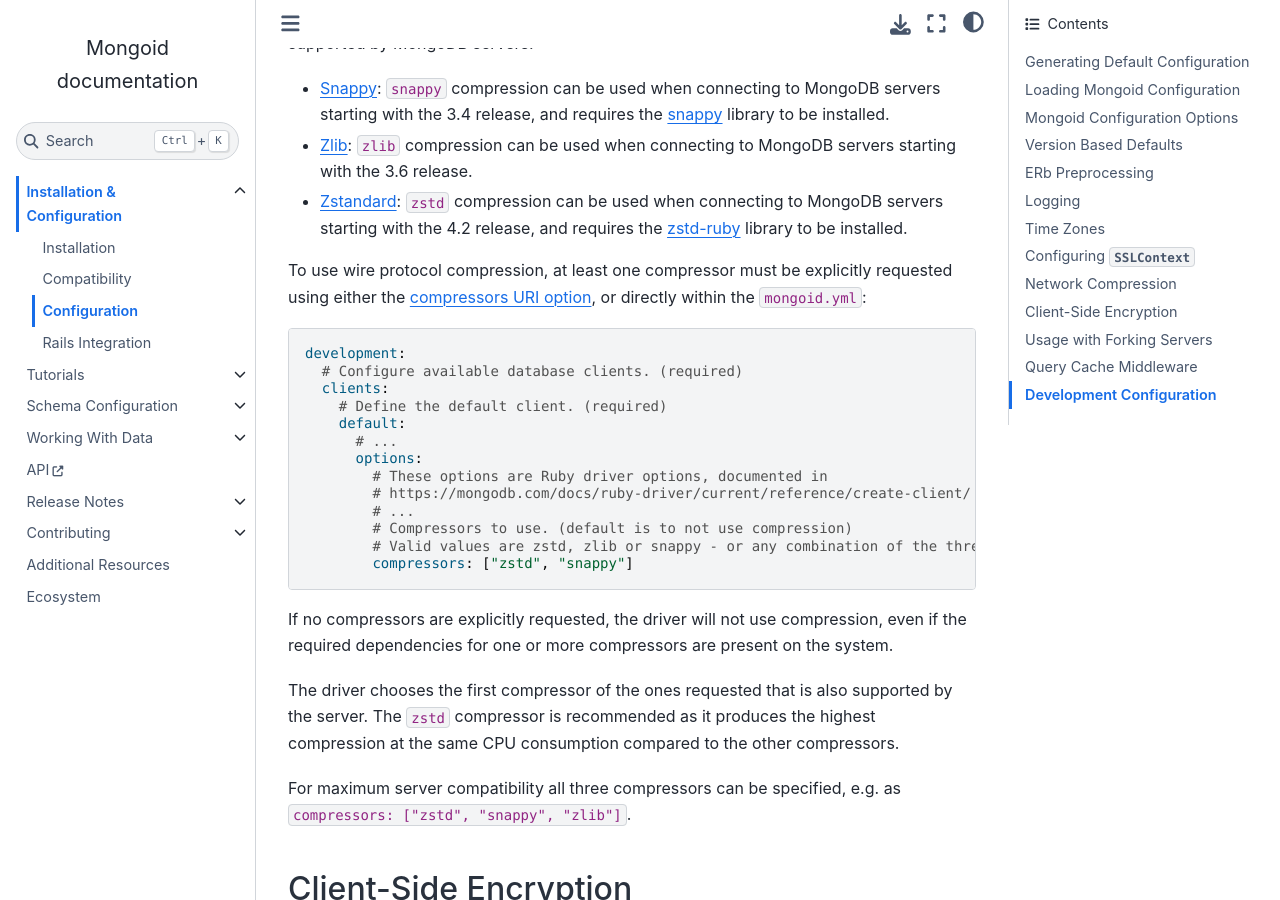
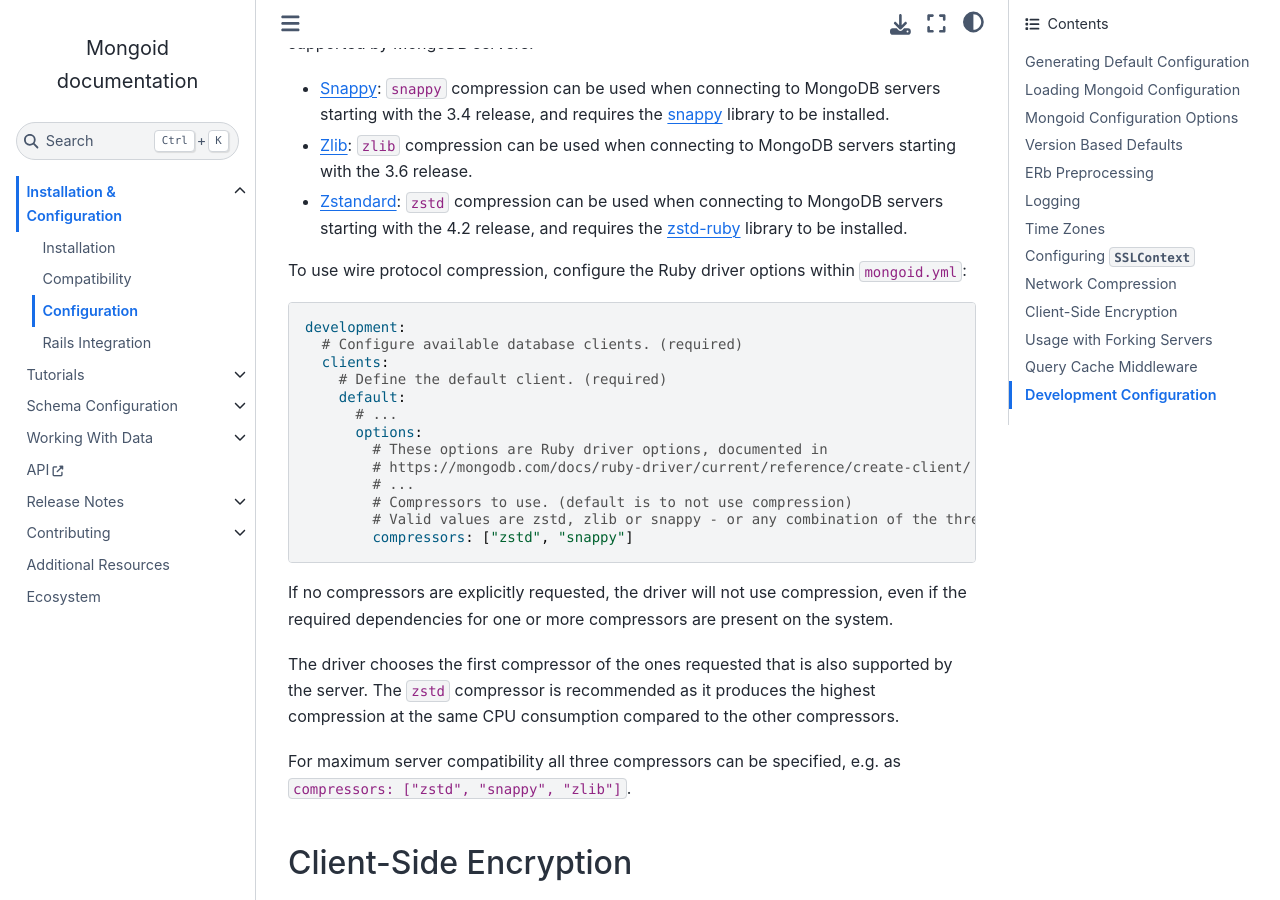
Before and after one commit to i80and/docs-mongoid, a Sphinx documentation site: the page built from docs/reference/configuration.txt, in a window 1280 px wide and 900 px high, scrolled down 14900 px. Built offline with Sphinx 7.4.7 and the Sphinx Book theme 1.1.4, drawn with Linux system fonts in a browser that asks for light colours; some of the changed text lies outside the part shown.

Commit message:
RUBY-2807 - Add "compressors" option to Mongoid.yml (#5698)
* Add "compressors" option to Mongoid.yml

Also removes connection string note from docs

* Update docs

* Move compressors above SSL in the docs

```diff
--- a/docs/reference/configuration.txt
+++ b/docs/reference/configuration.txt
@@ -259,9 +262,6 @@ for details on driver options.
           # The file containing a set of concatenated certification authority certifications
           # used to validate certs passed from the other end of the connection.
           ssl_ca_cert: /path/to/ca.cert
-
-          # Compressors to use. (default is to not use compression)
-          compressors: [zlib]
 
     # Configure Mongoid-specific options. (optional)
     options:
@@ -755,9 +755,7 @@ the Ruby driver, which implements the three algorithms that are supported by Mon
   requires the `zstd-ruby <https://rubygems.org/gems/zstd-ruby>`_ library to
   be installed.
 
-To use wire protocol compression, at least one compressor must be explicitly requested
-using either the `compressors URI option <https://www.mongodb.com/docs/manual/reference/connection-string/#mongodb-urioption-urioption.compressors>`_,
-or directly within the  ``mongoid.yml``:
+To use wire protocol compression, configure the Ruby driver options within ``mongoid.yml``:
 
 .. code-block:: yaml
 
```
Also changed, not shown: other parts of docs/reference/configuration.txt (+3 -0 lines).
